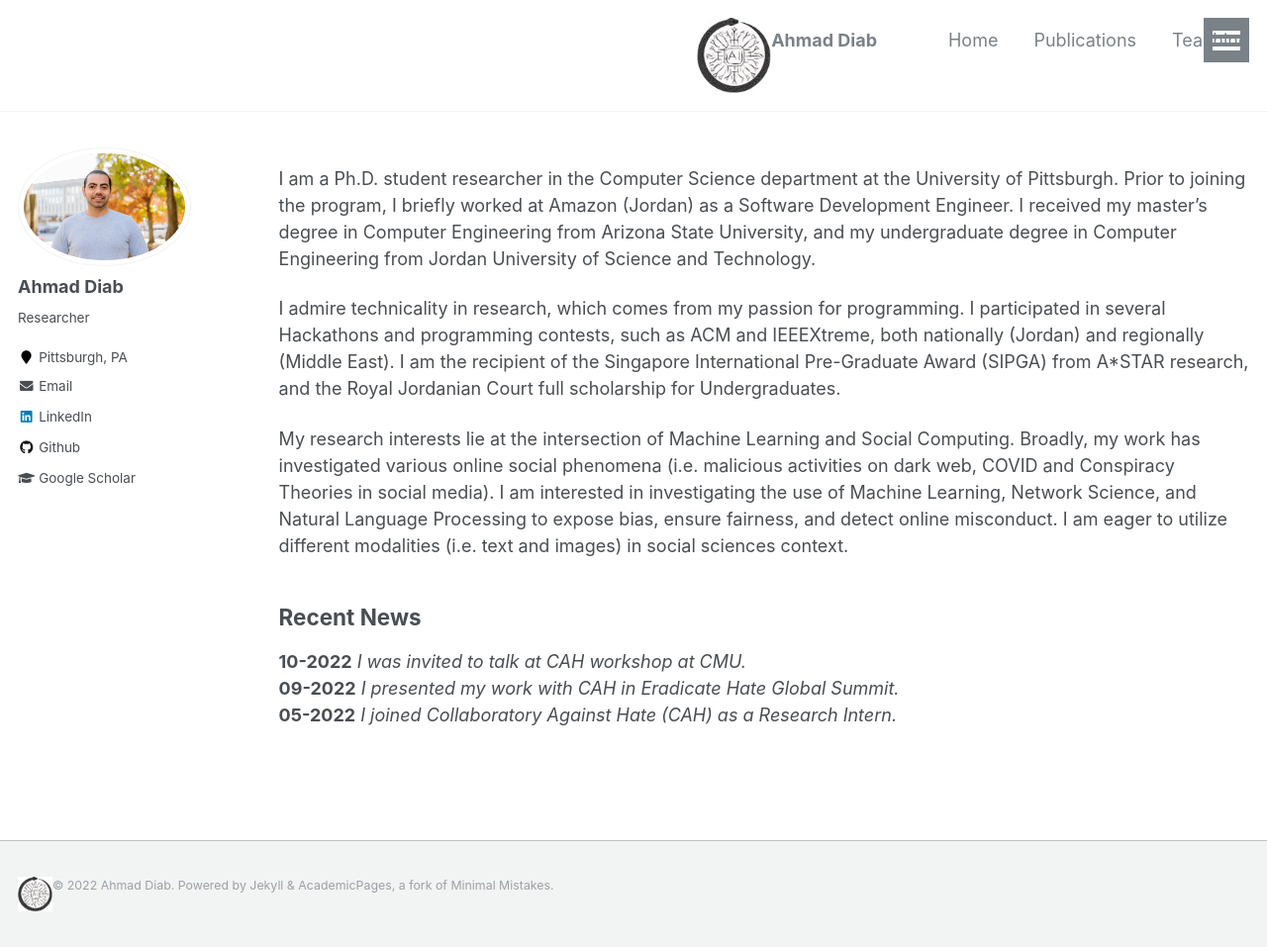
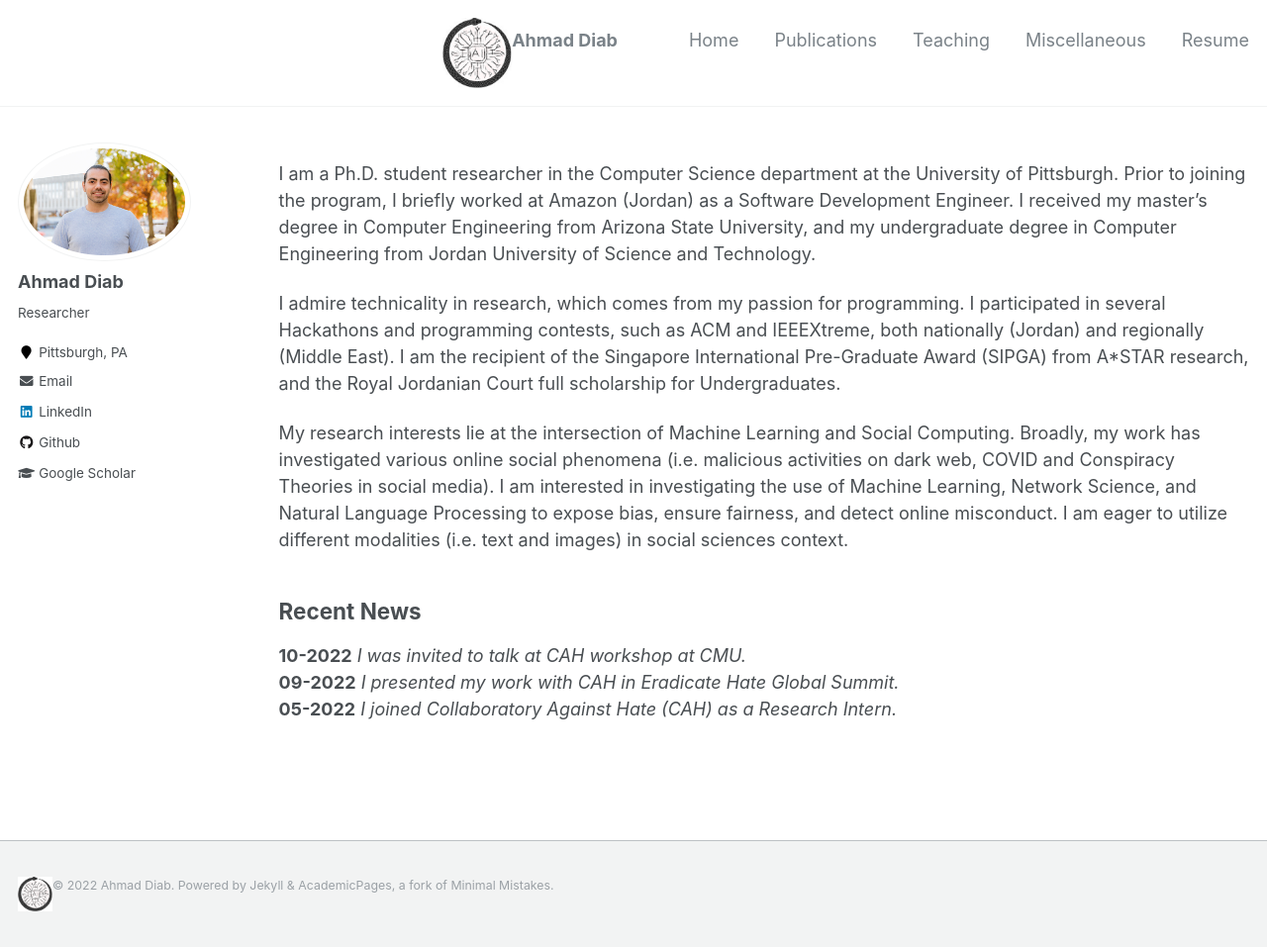
Before and after one commit to aadiab/aadiab.github.io, a Jekyll site: the page built from index.md, in a window 1280 px wide and 957 px high. Shown: the whole window at 99% size. Built offline with Jekyll 4.4.1, drawn with Linux system fonts in a browser that asks for light colours.

Commit message:
logo test in header

```diff
--- a/_includes/masthead.html
+++ b/_includes/masthead.html
@@ -3,9 +3,9 @@
 <div class="masthead">
   <div class="masthead__inner-wrap">
     <div class="masthead__menu">
-      <nav id="site-nav" class="greedy-nav" style="float:right;">
+      <nav id="site-nav" class="greedy-nav">
         <button><div class="navicon"></div></button>
-        <ul class="visible-links">
+        <ul class="visible-links" style="float:right;">
           <li class="masthead__menu-item masthead__menu-item--lg"><a href="{{ base_path }}/">{{ site.title }}</a></li>
           {% for link in site.data.navigation.main %}
             {% if link.url contains 'http' %}
@@ -18,7 +18,7 @@
         </ul>
         <ul class="hidden-links hidden"></ul>
       </nav>
-      <img src="/images/mylogo.png" width="75" height="75" style="float:right;">
+      <img src="/images/mylogo.png" width="70" height="70" style="float:right;">
     </div>
   </div>
 </div>
```
